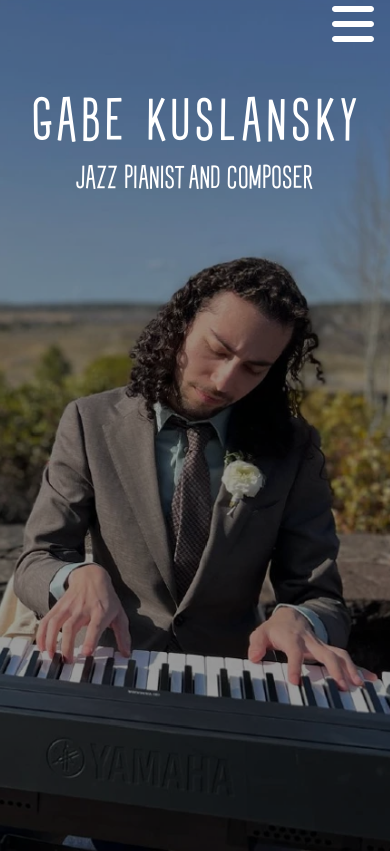
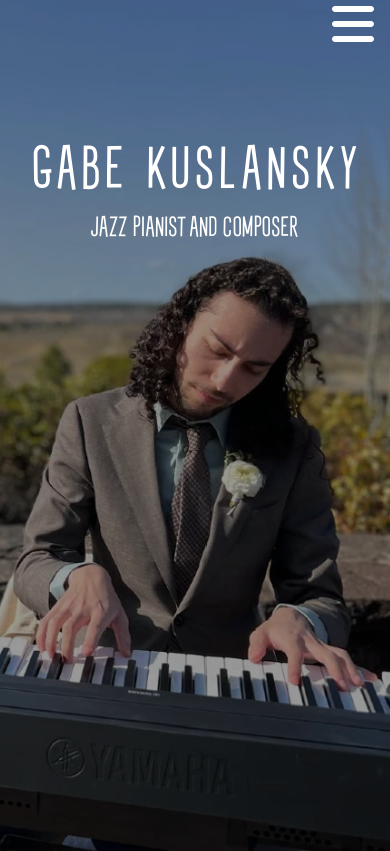
Before and after one commit to GabeKuslansky/responsive-portfolio, a Next.js app: page / in a window 390 px wide. Shown: the top 851 px of the page. Built offline with nearby package versions, Linux system fonts and the light colour scheme.

Commit message:
Improve landing text

```diff
--- a/pages/index.tsx
+++ b/pages/index.tsx
@@ -9,10 +9,10 @@ const IndexPage = () => (
       className="w-screen h-[103vh] lg:bg-fixed bg-darken-mobile bg-[right_-16rem_bottom_0.3rem] lg:bg-center bg-cover bg-repeat-x lg:bg-darken-desktop"
       style={{ backgroundSize: "fit" }}
     >
-      <div className="flex-col box-border text-center font-letsjazz text-white m-auto leading-[3rem] pt-[6rem] lg:pt-[9rem]">
+      <div className="flex-col box-border text-center font-letsjazz text-white m-auto leading-[3rem] pt-[9rem]">
         <span className="text-3xl lg:text-6xl tracking-[0.2em]">Gabe Kuslansky</span>
         <br />
-        <span className="text-base lg:text-lg tracking-[0.05em] lg:leading-[3em]">Jazz Pianist and Composer</span>
+        <span className="text-sm lg:text-xl tracking-[0.05em] lg:leading-[3em]">Jazz Pianist and Composer</span>
         <br />
         {/* <span className="text-sm lg:text-xl">Next gig 8/16 6-10pm at Chez Josephine</span> */}
       </div>
```
